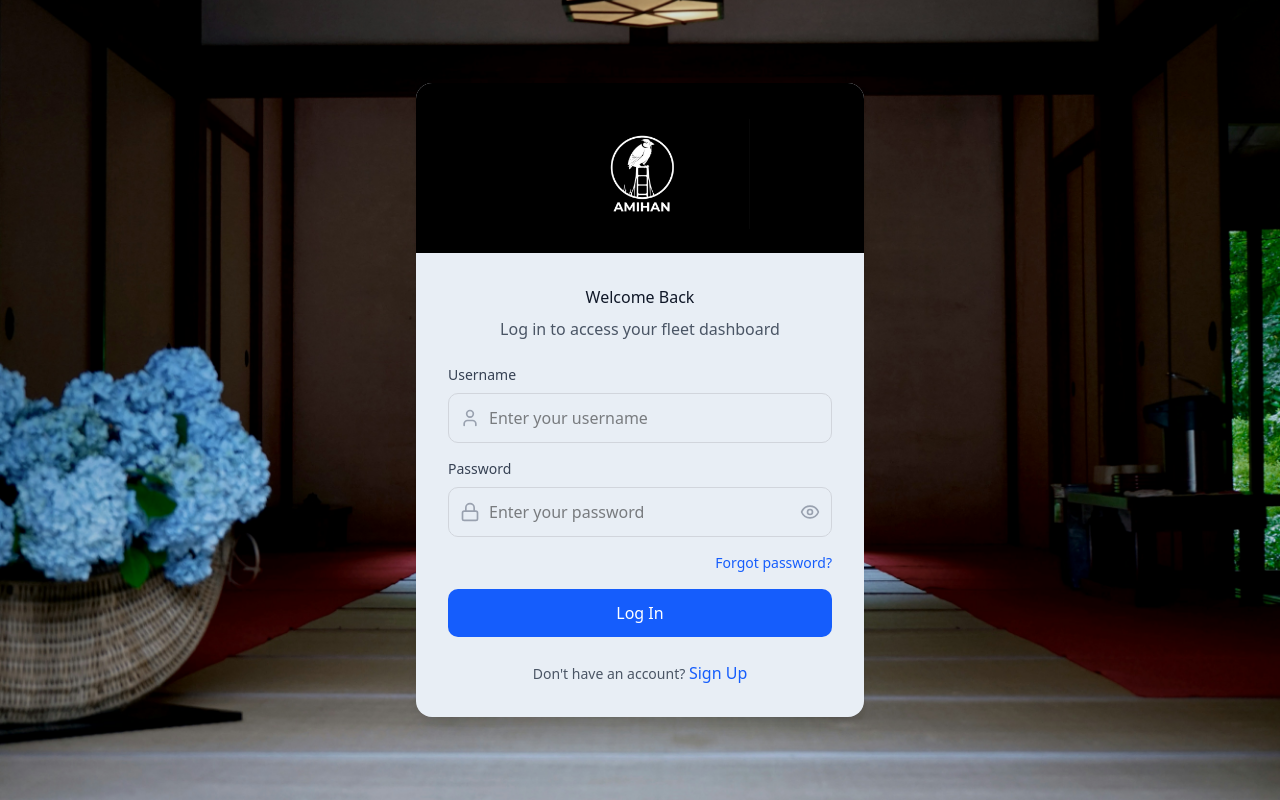
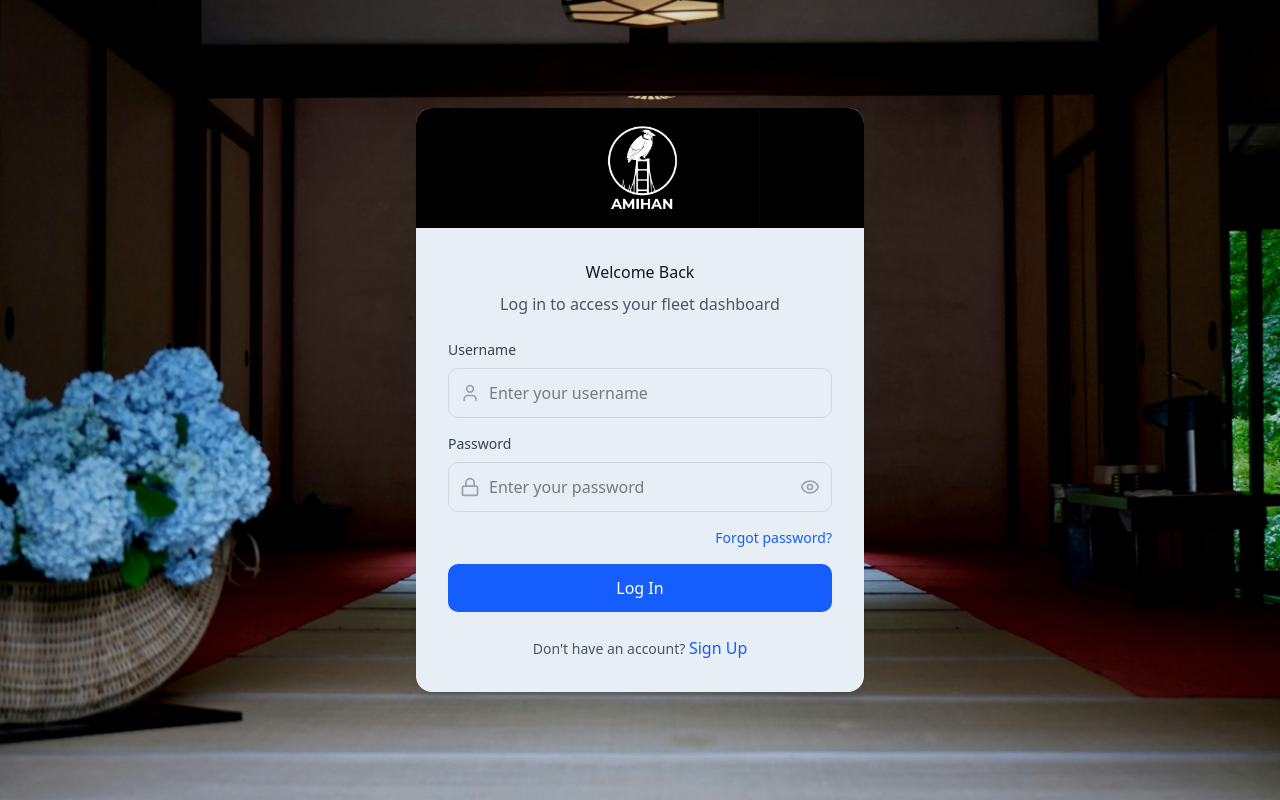
Before and after one commit to swayswede-oss/Amihan, a React (Vite) app: page / in a window 1280 px wide. Built offline with nearby package versions, Linux system fonts and the light colour scheme.

Commit message:
Login redo

```diff
--- a/src/components/ForgotPassword.tsx
+++ b/src/components/ForgotPassword.tsx
@@ -34,7 +34,7 @@ export function ForgotPassword({ onSwitchToLogin }: ForgotPasswordProps) {
   return (
     <div className="login-background min-h-screen flex items-center justify-center p-4">
       <div className="rounded-2xl shadow-xl w-full max-w-md overflow-hidden" style={{ backgroundColor: '#e8eef5' }}>
-        <div className="login-logo-header bg-black flex items-center justify-center">
+        <div className="bg-black px-6 py-5 lg:px-8 lg:py-6 flex items-center justify-center">
           <img src={logo} alt="Amihan" className="login-logo-image" />
         </div>
 
--- a/src/components/Login.tsx
+++ b/src/components/Login.tsx
@@ -43,7 +43,7 @@ export function Login({ onLogin, onSwitchToSignUp, onForgotPassword }: LoginProp
     <div className="login-background min-h-screen flex items-center justify-center p-4">
       <div className="rounded-2xl shadow-xl w-full max-w-md overflow-hidden" style={{ backgroundColor: '#e8eef5' }}>
         {/* Header */}
-        <div className="login-logo-header bg-black flex items-center justify-center">
+        <div className="bg-black px-6 py-5 lg:px-8 lg:py-6 flex items-center justify-center">
           <img
             src={logo}
             alt="Amihan"
--- a/src/components/SignUp.tsx
+++ b/src/components/SignUp.tsx
@@ -63,7 +63,7 @@ export function SignUp({ onSignUp, onSwitchToLogin }: SignUpProps) {
     <div className="login-background min-h-screen flex items-center justify-center p-4">
       <div className="rounded-2xl shadow-xl w-full max-w-md overflow-hidden" style={{ backgroundColor: '#e8eef5' }}>
         {/* Header */}
-        <div className="login-logo-header bg-black flex items-center justify-center">
+        <div className="bg-black px-6 py-5 lg:px-8 lg:py-6 flex items-center justify-center">
           <img
             src={logo}
             alt="Amihan"
--- a/src/styles/globals.css
+++ b/src/styles/globals.css
@@ -188,19 +188,9 @@
   background-repeat: no-repeat !important;
 }
 
-.login-logo-header {
-  padding: 2rem 1.5rem 1.25rem;
-}
-
-@media (min-width: 1024px) {
-  .login-logo-header {
-    padding: 2.25rem 2rem 1.5rem;
-  }
-}
-
 .login-logo-image {
   display: block;
-  width: min(220px, 72%);
+  width: min(240px, 78%);
   height: auto;
   object-fit: contain;
 }
```
